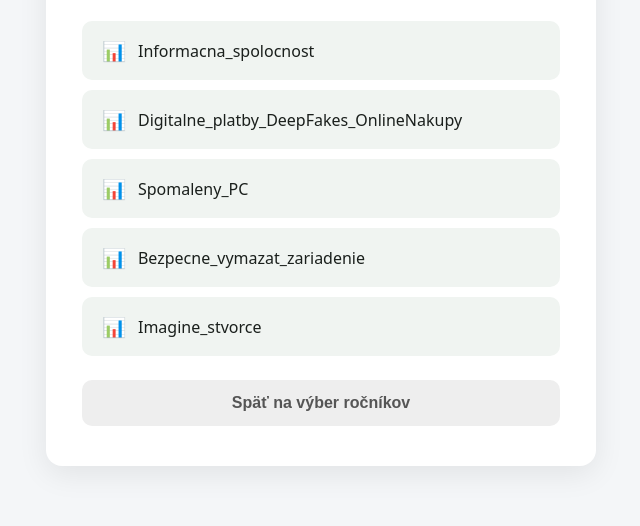
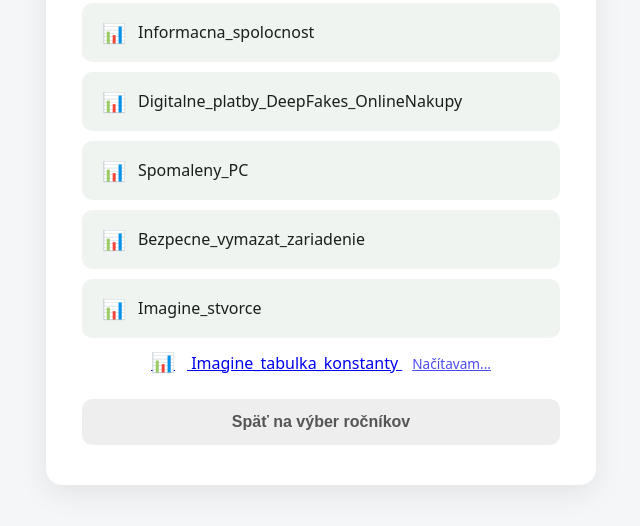
Before and after one commit to vnehila-web/materialy, a plain HTML site: page 9rocnik/index.html in a window 1280 px wide. Shown: the part 220-746 px from the top of the page, without its empty margins (319-959 px from the left). Drawn offline with Linux system fonts and the light colour scheme; no server answers; sample sign-in values are in the browser's storage.

Commit message:
Add files via upload

```diff
--- a/9rocnik/index.html
+++ b/9rocnik/index.html
@@ -129,6 +129,11 @@
         <span class="file-name">Imagine_stvorce</span>
         <span class="file-size">Načítavam...</span>
       </a>
+      <a href="6.tabulka_konstanty.IMP class="file-card" download data-file="6.tabulka_konstanty.IMP">
+        <span class="file-icon">📊</span>
+        <span class="file-name">Imagine_tabulka_konstanty</span>
+        <span class="file-size">Načítavam...</span>
+      </a>
     </div>
 
     <button class="logout" onclick="logout()">Späť na výber ročníkov</button>
```
Also changed, not shown: 1 other file.
